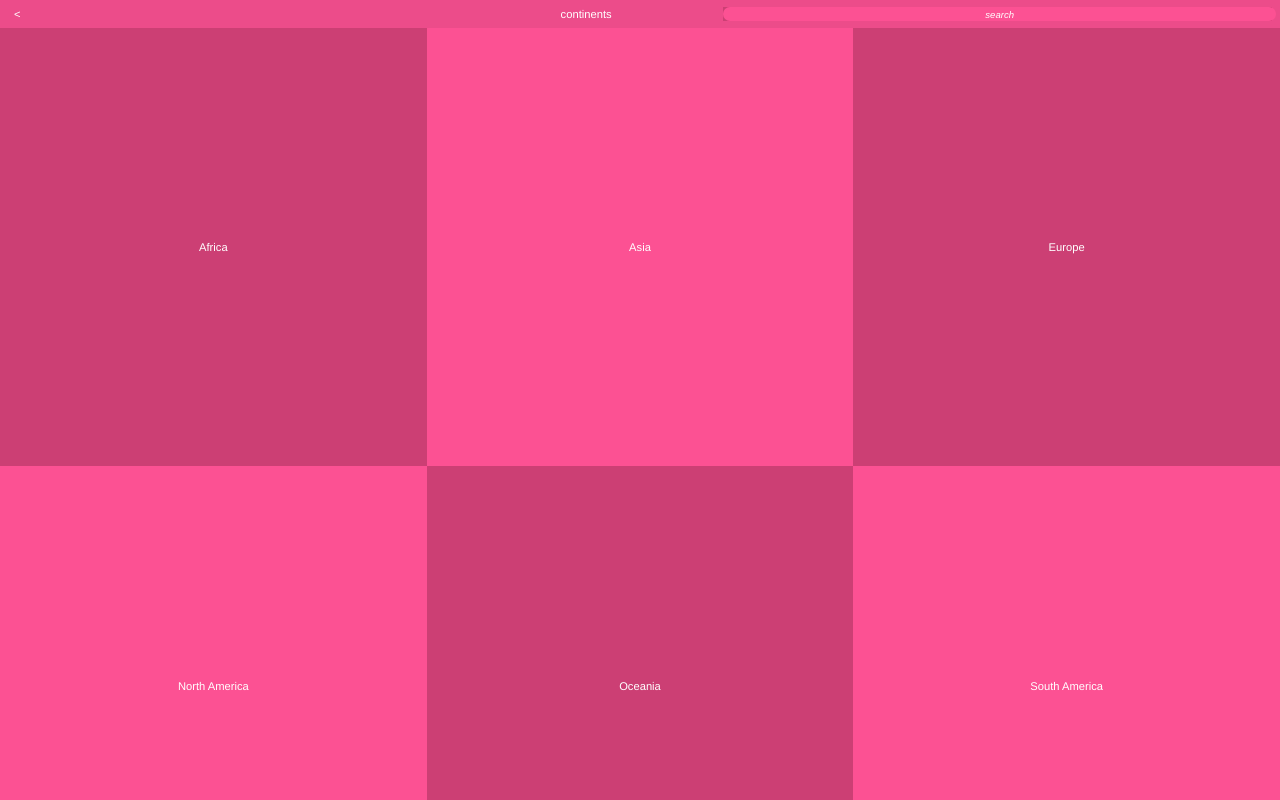
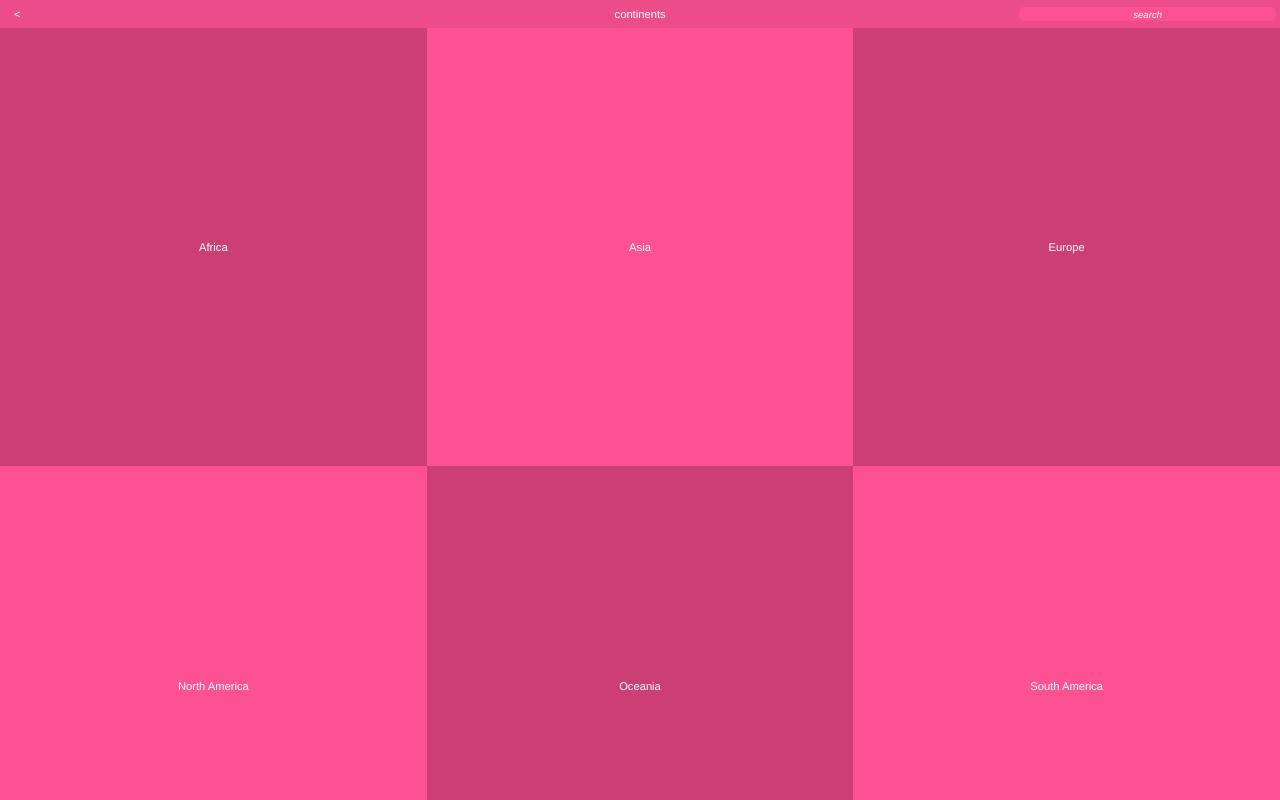
Before and after one commit to hsztan/Air-Quality, a React (Create React App) app: page / in a window 1280 px wide. Shown: the top 800 px of the page. Built offline with nearby package versions, Linux system fonts and the light colour scheme.

Commit message:
Finish NavBar styles

```diff
--- a/src/components/NavBar/NavBar.styles.scss
+++ b/src/components/NavBar/NavBar.styles.scss
@@ -10,6 +10,7 @@
   box-shadow: 0px 2px 4px rgba(0, 0, 0, 0.1);
 
   button {
+    text-align: left;
     display: block;
     font-size: inherit;
     color: inherit;
@@ -17,20 +18,28 @@
     border: none;
     cursor: pointer;
     outline: none;
+    flex-basis: 20vw;
   }
 
   h1 {
-    padding-left: 33VW;
-    width: 50%;
     font-size: inherit;
     color: #fff;
     font-weight: 300;
     margin: 0;
+    flex-basis: 60vw;
   }
   .actions {
-    width: 100%;
+    flex-basis: 20vw;
+    background-color: #ec4c8a;
+    ul {
+      background-color: inherit;
+      li {
+        background-color: #ec4c8a !important;
+      }
+    }
   }
   #nav-search {
+    font-family: inherit;
     width: 100%;
     background-color: #fc5193;
     text-align: center;
@@ -39,8 +48,10 @@
     font-style: italic;
     height: 0.7rem;
     border: none;
-    border-radius: 10px;
+    border-radius: 5px;
     &::placeholder{
+      font-weight: 300;
+      font-family: 'Helvetica Neue', Helvetica, Arial, sans-serif;
       color: #fff;
       font-style: italic;
       text-align: center;
```
